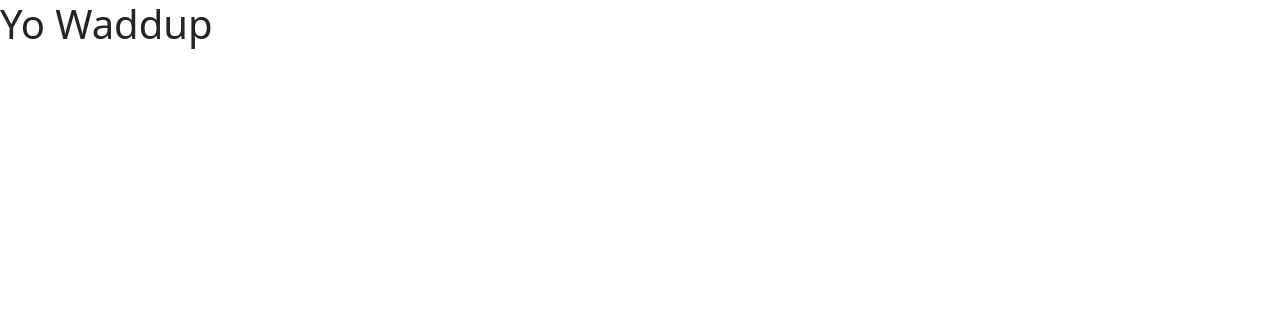
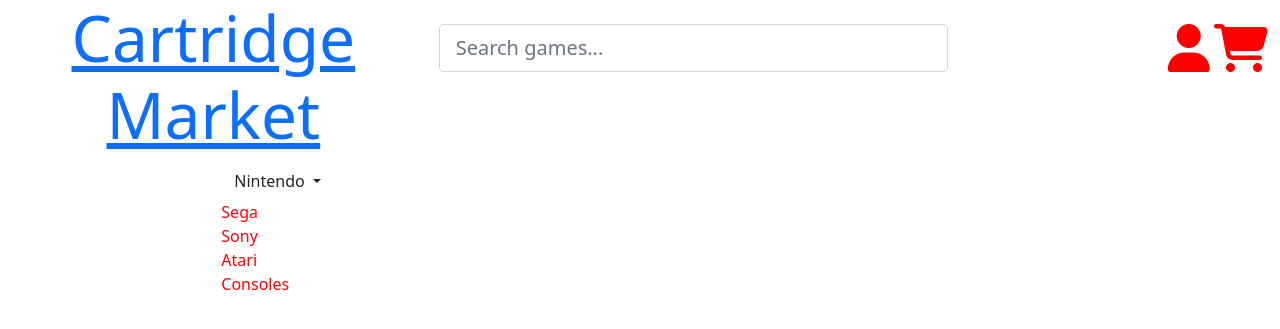
Before and after one commit to MichaelCWalsh7/Cartridge-Market, a Django app: page / in a window 1280 px wide. Shown: the top 329 px of the page. Run offline with Django 3.2, Linux system fonts and the light colour scheme; some libraries are stand-ins or nearby versions.

Commit message:
Add basic navbar html and add base.css

```diff
--- a/cartridge_market/settings.py
+++ b/cartridge_market/settings.py
@@ -147,7 +147,7 @@
 # https://docs.djangoproject.com/en/3.2/howto/static-files/
 
 STATIC_URL = '/static/'
-STATIC_FILES_DIRS = (os.path.join(BASE_DIR, 'static'))
+STATICFILES_DIRS = (os.path.join(BASE_DIR, 'static'),)
 
 MEDIA_URL = '/media/'
 MEDIA_ROOT = os.path.join(BASE_DIR, 'media')
--- a/home/templates/home/index.html
+++ b/home/templates/home/index.html
@@ -2,5 +2,43 @@
 {% load static %}
 
 {% block content %}
-<h1>Yo Waddup</h1>
+    <div class="container-fluid fixed-top">
+        <div class="row" id="mainNavUpper">
+            <div class="col-4">
+                <a class="logo-font text-center" href="{% url 'home' %}" id="mainNavLogo">
+                    <h1 class="display-3">Cartridge Market</h1>
+                </a>
+            </div>
+            <div class="col-5"id="mainNavSearch">
+                <input class="form-control form-control-lg my-4" type="text" placeholder="Search games..." aria-label="search games">
+            </div>
+            <div class="col-3 text-end my-4" id="mainNavIcons">
+                <i class="fas fa-user fa-3x"></i>
+                <i class="fas fa-shopping-cart fa-3x"></i>
+            </div>
+        </div>
+        <div class="navbar-collapse" id="mainNavLower">
+            <div class="col-8 offset-md-2">
+                <ul class="navbar-nav">
+                    <li class="nav-item dropdown">
+                        <a href="#" class="btn dropdown-toggle" data-bs-toggle="dropdown" id="mainNintendoDropdown">
+                            Nintendo
+                        </a>
+                        <ul class="dropdown-menu" aria-labelledby="mainNintendoDropdown">
+                            <li><a href="" class="dropdown-item"></a></li>
+                                <li><a href="" class="dropdown-item">Consoles</a></li>
+                                <li><a href="" class="dropdown-item">All Games</a></li>
+                                <li><a href="" class="dropdown-item">NES</a></li>
+                                <li><a href="" class="dropdown-item">SNES</a></li>
+                                <li><a href="" class="dropdown-item">N64</a></li>
+                        </ul>
+                    </li>
+                    <li class="nav-item">Sega</li>
+                    <li class="nav-item">Sony</li>
+                    <li class="nav-item">Atari</li>
+                    <li class="nav-item">Consoles</li>
+                </ul>
+            </div>
+        </div>
+    </div>
 {% endblock %}
--- /dev/null
+++ b/static/css/base.css
@@ -0,0 +1,3 @@
+body {
+    color: red;
+}
--- a/templates/base.html
+++ b/templates/base.html
@@ -13,15 +13,17 @@
         {% block extra_meta %}
         {% endblock %}
 
-        {% block coresee %}
-        <link href="https://cdn.jsdelivr.net/npm/bootstrap@5.1.3/dist/css/bootstrap.min.css" rel="stylesheet"
-            integrity="sha384-1BmE4kWBq78iYhFldvKuhfTAU6auU8tT94WrHftjDbrCEXSU1oBoqyl2QvZ6jIW3" crossorigin="anonymous">
+        {% block corecss %}
+            <link href="https://cdn.jsdelivr.net/npm/bootstrap@5.1.3/dist/css/bootstrap.min.css" rel="stylesheet"
+                integrity="sha384-1BmE4kWBq78iYhFldvKuhfTAU6auU8tT94WrHftjDbrCEXSU1oBoqyl2QvZ6jIW3" crossorigin="anonymous">
+            <link rel="stylesheet" href="{% static 'css/base.css' %}">
         {% endblock %}
 
         {% block extra_css %}
         {% endblock %}
 
         {% block corejs %}
+            <script src="https://kit.fontawesome.com/7d4a87edd3.js" crossorigin="anonymous"></script>
         {% endblock %}
 
         {% block extra_js %}
```
